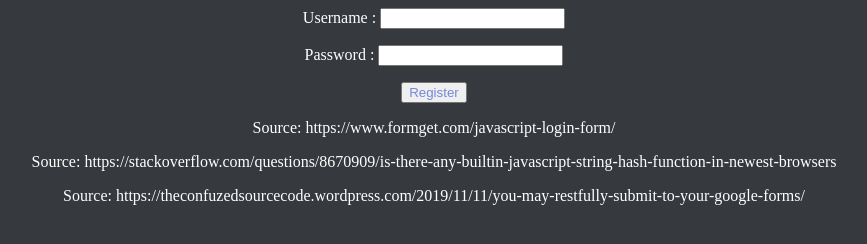
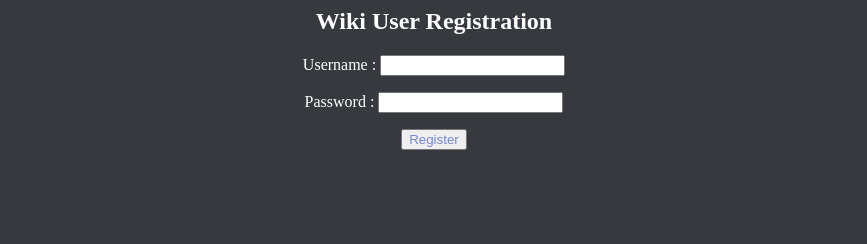
Before and after one commit to boiwaif/wikiDocs, a plain HTML site: page registration.html in a window 1280 px wide. Shown: the whole page, without its empty margins (206-1073 px from the left). Drawn offline with Linux system fonts and the light colour scheme; a web font is replaced by a local one.

Commit message:
Update and rename script.html to registration.html

```diff
--- a/script.html
+++ b/registration.html
@@ -1,5 +1,5 @@
 <head>
-  <title>Javascript Login Form Validation</title>
+  <title>Wiki User Registration</title>
   <script>
 
     async function sha256(source) {
@@ -41,6 +41,7 @@
     <div class="container">
       <div class="main">
         <form id="form_id" method="post" name="myform">
+          <h2>Wiki User Registration</h2>
           <p>
             <label>Username :</label>
             <input type="text" name="username" id="username" />
@@ -56,11 +57,7 @@
       </div>
     </div>
   </body>
-  <footer>
-    <p>Source: https://www.formget.com/javascript-login-form/ </p>
-    <p>Source: https://stackoverflow.com/questions/8670909/is-there-any-builtin-javascript-string-hash-function-in-newest-browsers </p>
-    <p>Source: https://theconfuzedsourcecode.wordpress.com/2019/11/11/you-may-restfully-submit-to-your-google-forms/</p>
-  </footer>
+
 </html>
 <style>
   p,
```
